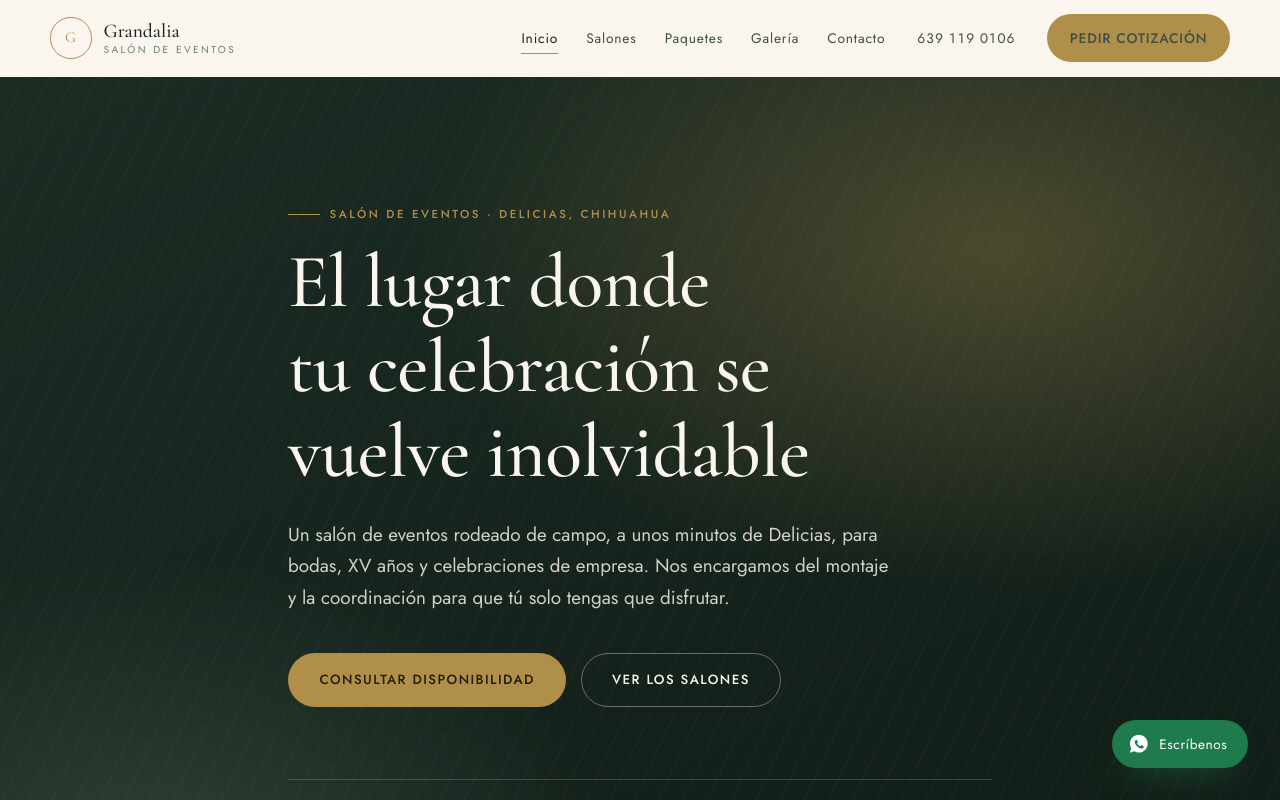
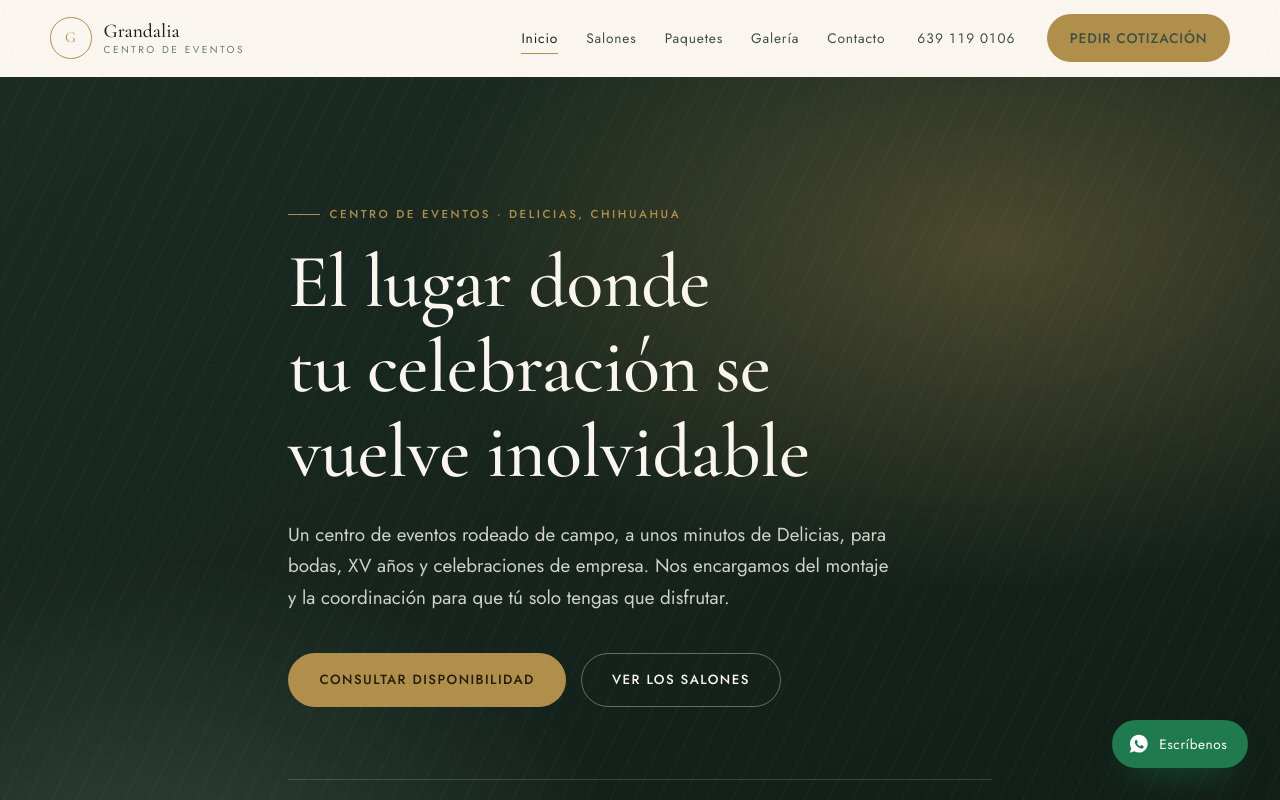
Before and after one commit to LibOrtega/ear-training-mvp, a React (Vite) app: page / in a window 1280 px wide. Shown: the top 800 px of the page. Built offline with nearby package versions, Linux system fonts and the light colour scheme; the HTML template or start-up script is replaced by a standard one.

Commit message:
Corregir el giro a centro de eventos, como dice el letrero
También se cambia la foto de la sección de inicio por la fachada, que es la
imagen que tiene el salón disponible: public/fotos/fachada-vertical.jpg.

Co-authored-by: LibOrtega <LibOrtega@users.noreply.github.com>

```diff
--- a/index.html
+++ b/index.html
@@ -4,15 +4,15 @@
     <meta charset="UTF-8" />
     <meta name="viewport" content="width=device-width, initial-scale=1.0" />
     <link rel="icon" type="image/svg+xml" href="/favicon.svg" />
-    <title>Grandalia · Salón de eventos en Delicias, Chihuahua</title>
+    <title>Grandalia · Centro de eventos en Delicias, Chihuahua</title>
     <meta
       name="description"
-      content="Grandalia, salón de eventos sobre la carretera Rosales-Delicias, en Haciendas Campestres. Jardín, terraza y salón para bodas, XV años y eventos de empresa. Cotiza por WhatsApp."
+      content="Grandalia, centro de eventos sobre la carretera Rosales-Delicias, en Haciendas Campestres. Jardín, terraza y salón para bodas, XV años y eventos de empresa. Cotiza por WhatsApp."
     />
     <meta name="theme-color" content="#16241d" />
     <meta property="og:type" content="website" />
     <meta property="og:locale" content="es_MX" />
-    <meta property="og:title" content="Grandalia · Salón de eventos" />
+    <meta property="og:title" content="Grandalia · Centro de eventos" />
     <meta
       property="og:description"
       content="Jardín, terraza y salón para bodas, XV años y eventos de empresa en Haciendas Campestres, sobre la carretera Rosales-Delicias."
--- a/src/data/venue.js
+++ b/src/data/venue.js
@@ -3,14 +3,14 @@
 
 export const venue = {
   name: 'Grandalia',
-  tagline: 'Salón de eventos',
+  tagline: 'Centro de eventos',
   monogram: 'G',
   // PENDIENTE: confirmar la ciudad que quieren mostrar (se dedujo de la carretera).
   region: 'Delicias, Chihuahua',
   claim: 'El lugar donde tu celebración se vuelve inolvidable',
   // PENDIENTE: ajustar esta descripción con los espacios y servicios reales.
   intro:
-    'Un salón de eventos rodeado de campo, a unos minutos de Delicias, para bodas, XV años y celebraciones de empresa. Nos encargamos del montaje y la coordinación para que tú solo tengas que disfrutar.',
+    'Un centro de eventos rodeado de campo, a unos minutos de Delicias, para bodas, XV años y celebraciones de empresa. Nos encargamos del montaje y la coordinación para que tú solo tengas que disfrutar.',
   address: 'Carretera Rosales–Delicias, Haciendas Campestres, Chihuahua',
   // PENDIENTE: reemplazar por el enlace exacto del pin de Google Maps del salón.
   mapsUrl:
@@ -26,7 +26,7 @@ export const venue = {
     { days: 'Sábados', time: '10:00 a 13:00 h' },
   ],
   // Foto vertical que acompaña la sección "Quiénes somos" del inicio.
-  aboutPhoto: '/fotos/jardin-vertical.jpg',
+  aboutPhoto: '/fotos/fachada-vertical.jpg',
   social: [
     { name: 'Instagram', handle: '@grandaliaeventos', url: 'https://instagram.com/grandaliaeventos' },
     // PENDIENTE: confirmar la dirección exacta de la página de Facebook.
--- a/src/pages/Home.jsx
+++ b/src/pages/Home.jsx
@@ -29,8 +29,8 @@ function Home() {
         <div className="container about">
           <Photo
             src={venue.aboutPhoto}
-            alt={`Jardín de ${venue.name}`}
-            label="Aquí va una foto vertical del jardín"
+            alt={`Fachada de ${venue.name}`}
+            label="Aquí va la foto vertical de la fachada"
             tone="e"
             ratio="4 / 5"
             className="about__photo"
@@ -38,7 +38,7 @@ function Home() {
           <div className="about__text">
             <SectionHead
               eyebrow="Quiénes somos"
-              title="Un salón de campo a minutos de la ciudad"
+              title="Un centro de eventos a minutos de la ciudad"
               text={`${venue.name} está sobre la carretera Rosales–Delicias, en Haciendas Campestres: lo suficientemente cerca para llegar rápido y lo suficientemente lejos para que la fiesta dure.`}
             />
             <p>
```
Also changed, not shown: 1 other file (tests, documents, lock files or other folders).
